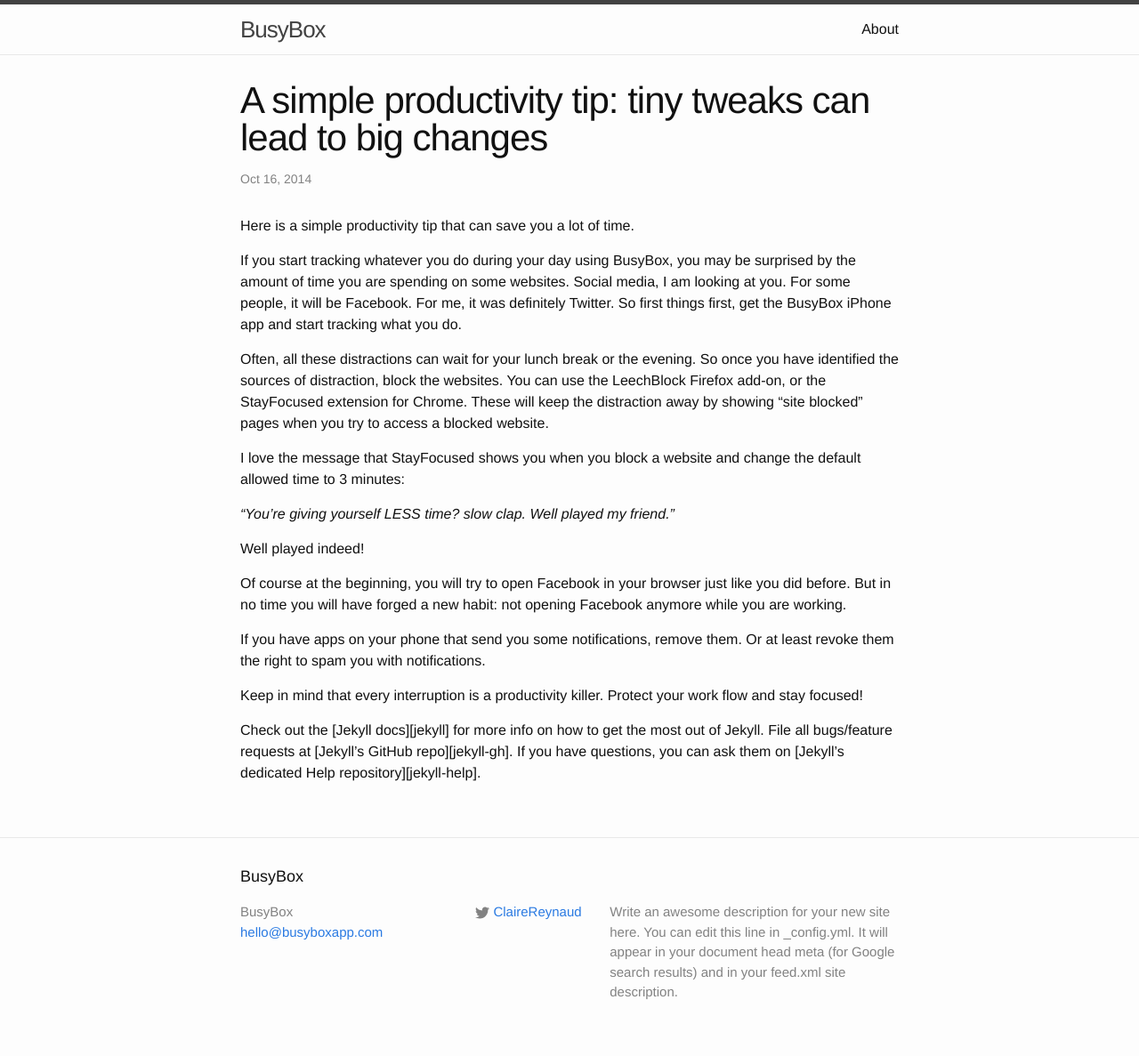
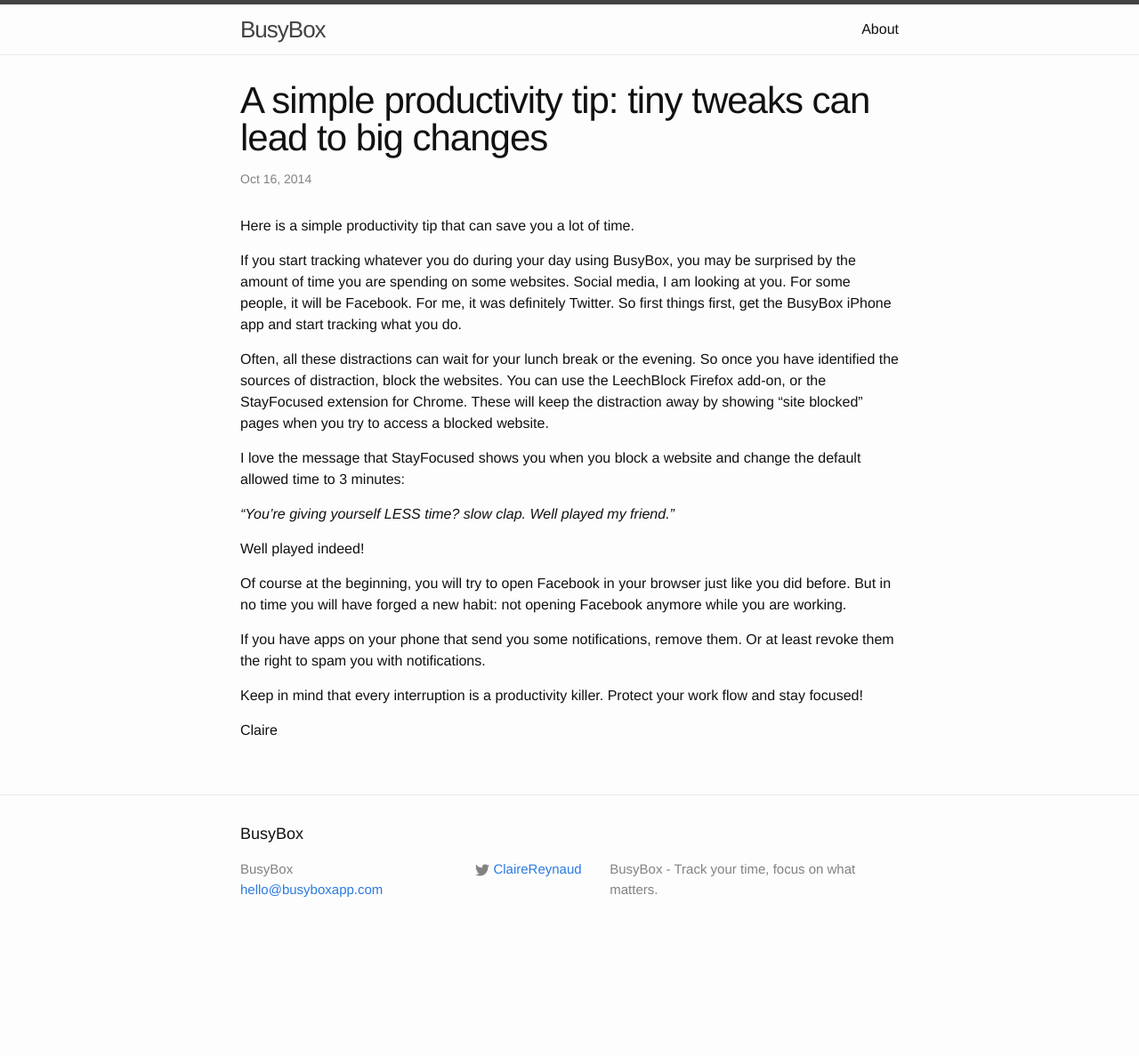
Before and after one commit to BusyBoxApp/BusyBoxApp.github.io, a Jekyll site: the page built from _posts/2014-10-16-a-simple-productivity-tip.markdown, in a window 1280 px wide. Shown: the whole page at 89% size. Built offline with Jekyll 4.4.1, drawn with Linux system fonts in a browser that asks for light colours; after the commit the page ends 1071 px from its top, so only the background shows below that.

Commit message:
Update description and clean blog post

```diff
--- a/_config.yml
+++ b/_config.yml
@@ -2,9 +2,7 @@
 title: BusyBox
 email: hello@busyboxapp.com
 description: > # this means to ignore newlines until "baseurl:"
-  Write an awesome description for your new site here. You can edit this
-  line in _config.yml. It will appear in your document head meta (for
-  Google search results) and in your feed.xml site description.
+  BusyBox - Track your time, focus on what matters.
 baseurl: "" # the subpath of your site, e.g. /blog/
 url: "http://busyboxapp.com" # the base hostname & protocol for your site
 twitter_username: ClaireReynaud
--- a/_posts/2014-10-16-a-simple-productivity-tip.markdown
+++ b/_posts/2014-10-16-a-simple-productivity-tip.markdown
@@ -25,6 +25,4 @@
 
 Keep in mind that every interruption is a productivity killer. Protect your work flow and stay focused!
 
-Check out the [Jekyll docs][jekyll] for more info on how to get the most out of Jekyll. File all bugs/feature requests at [Jekyll’s GitHub repo][jekyll-gh]. If you have questions, you can ask them on [Jekyll’s dedicated Help repository][jekyll-help].
-
-[busybox]:      http://busyboxapp.com
+Claire
```
